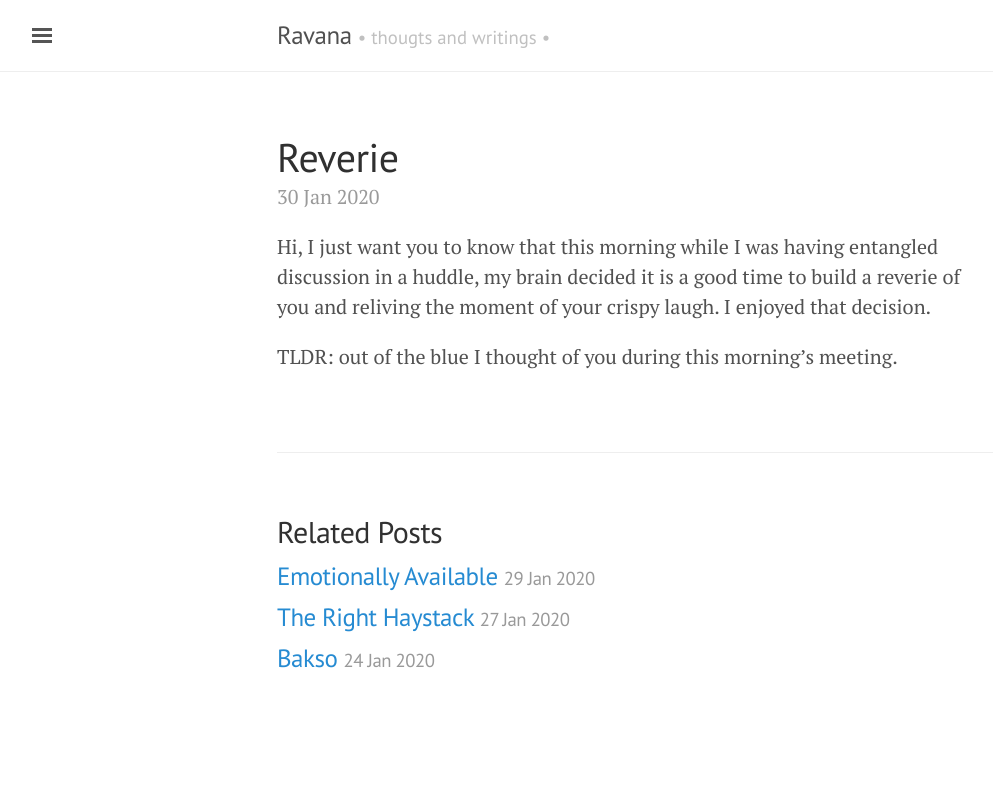
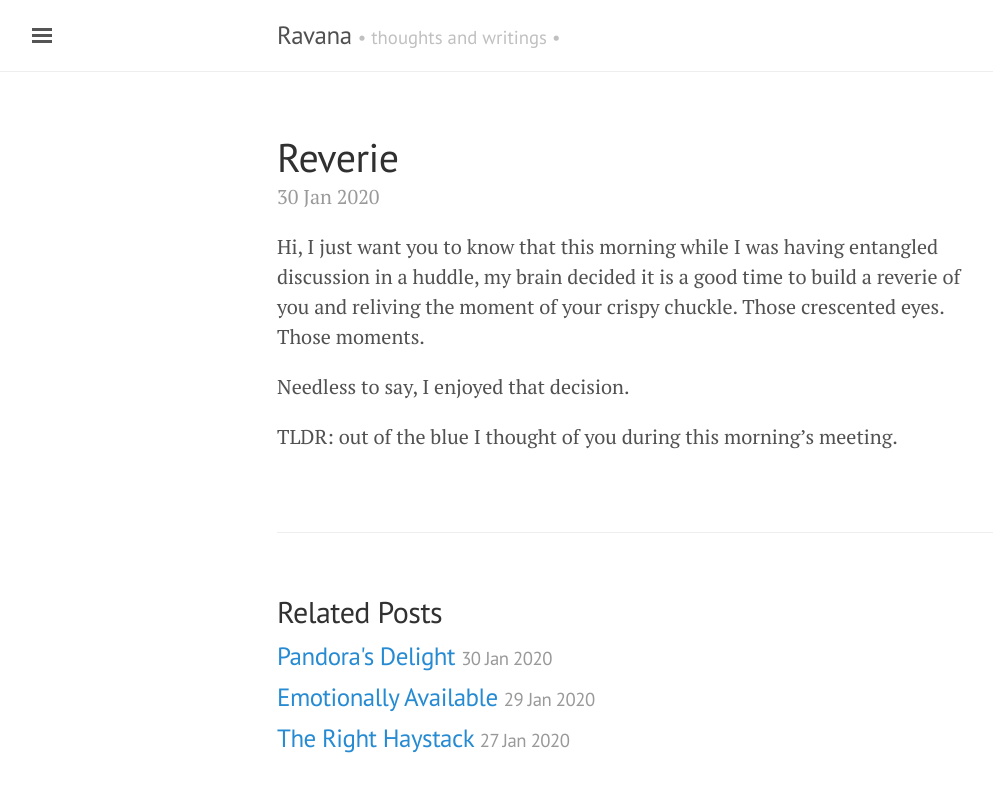
Before and after one commit to ronaatxendit/martabacc.github.io, a Jekyll site: the page built from _posts/2020-1-30-hi.md, in a window 1280 px wide. Shown: the top 792 px of the page, without its empty margins (3-996 px from the left). Built offline with Jekyll 4.4.1, drawn with Linux system fonts in a browser that asks for light colours.

Commit message:
add(post): pandora`s delight

```diff
--- a/_config.yml
+++ b/_config.yml
@@ -6,7 +6,7 @@ permalink:           pretty
 
 # Setup
 title:               Ravana
-tagline:             'thougts and writings'
+tagline:             'thoughts and writings'
 description:         ''
 url:                 https://martabacc.github.io
 baseurl:             ''
--- a/_posts/2020-1-30-hi.md
+++ b/_posts/2020-1-30-hi.md
@@ -3,6 +3,8 @@ layout: post
 title: Reverie
 ---
 
-Hi, I just want you to know that this morning while I was having entangled discussion in a huddle, my brain decided it is a good time to build a reverie of you and reliving the moment of your crispy laugh. I enjoyed that decision.
+Hi, I just want you to know that this morning while I was having entangled discussion in a huddle, my brain decided it is a good time to build a reverie of you and reliving the moment of your crispy chuckle. Those crescented eyes. Those moments.
+
+Needless to say, I enjoyed that decision.
 
 TLDR: out of the blue I thought of you during this morning's meeting.
```
Also changed, not shown: _posts/2020-1-30-pandora-delight.md (added, +45 -0 lines).
